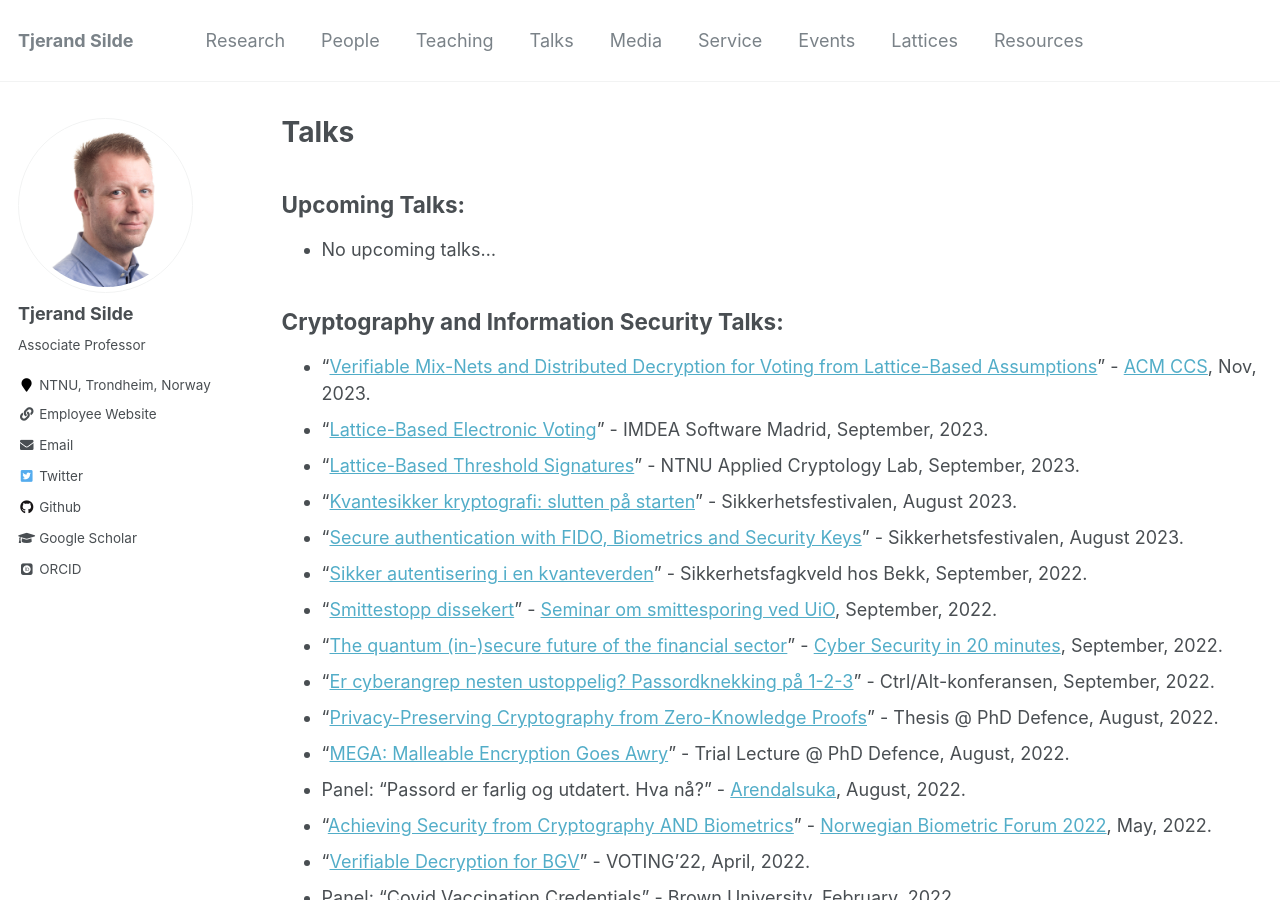
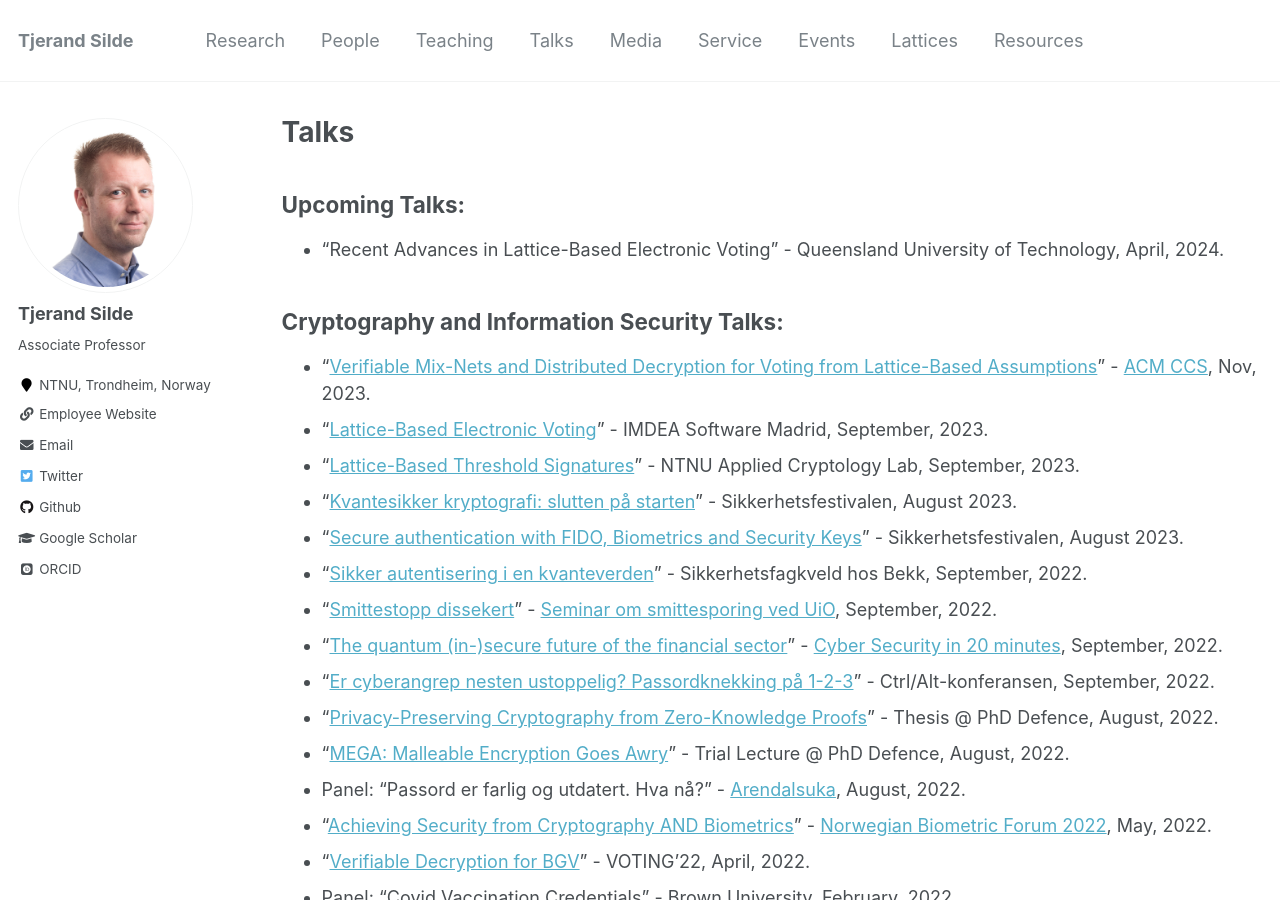
Before and after one commit to tjesi/tjesi.github.io, a Jekyll site: the page built from _pages/talks.md, in a window 1280 px wide and 900 px high. Built offline with Jekyll 4.4.1, drawn with Linux system fonts in a browser that asks for light colours; some web fonts are replaced.

Commit message:
Update talks.md

```diff
--- a/_pages/talks.md
+++ b/_pages/talks.md
@@ -7,7 +7,7 @@ author_profile: true
 
 ## Upcoming Talks:
 
-* No upcoming talks...
+* "Recent Advances in Lattice-Based Electronic Voting" - Queensland University of Technology, April, 2024.
 
 
 ## Cryptography and Information Security Talks:
```
